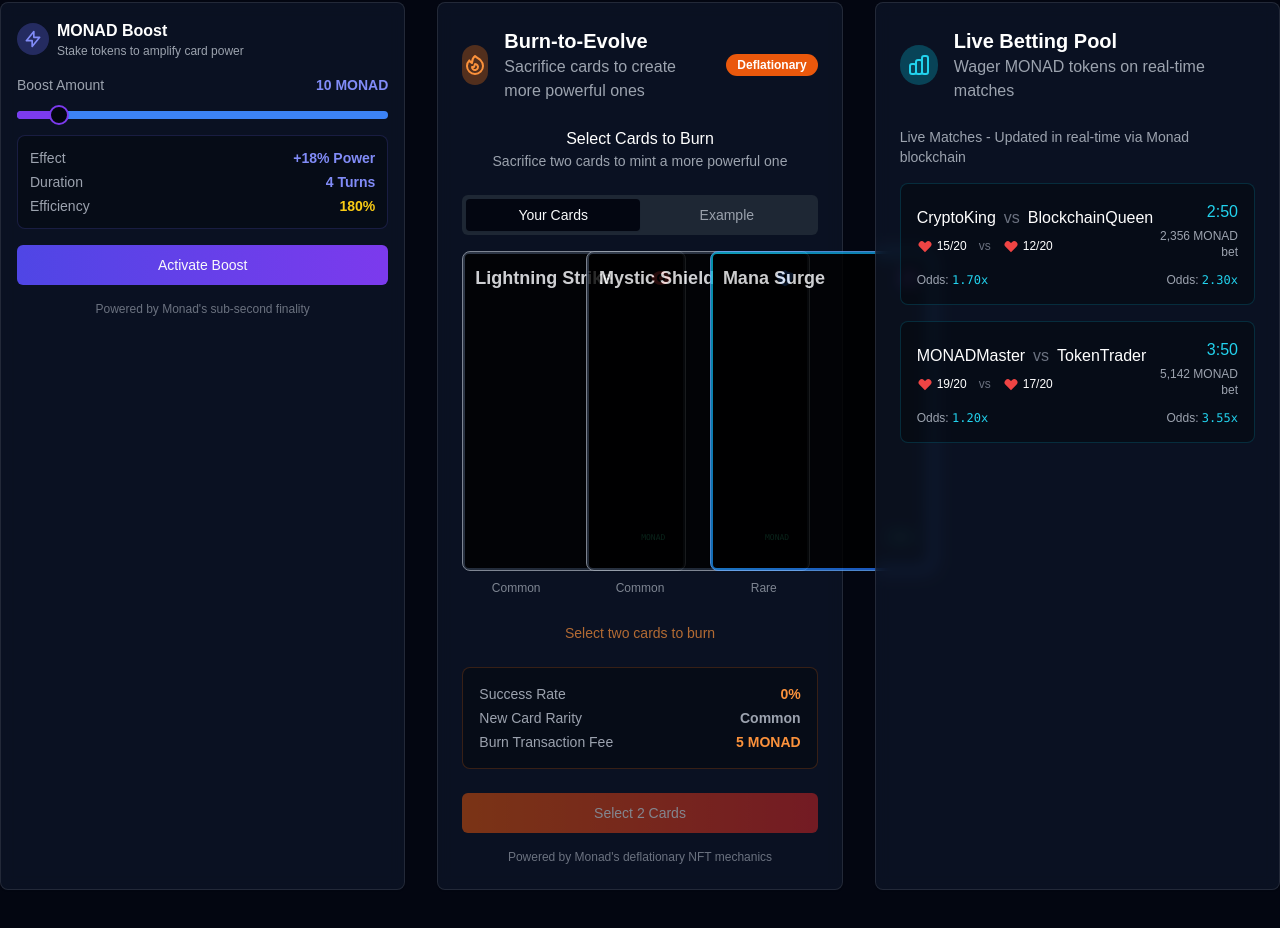
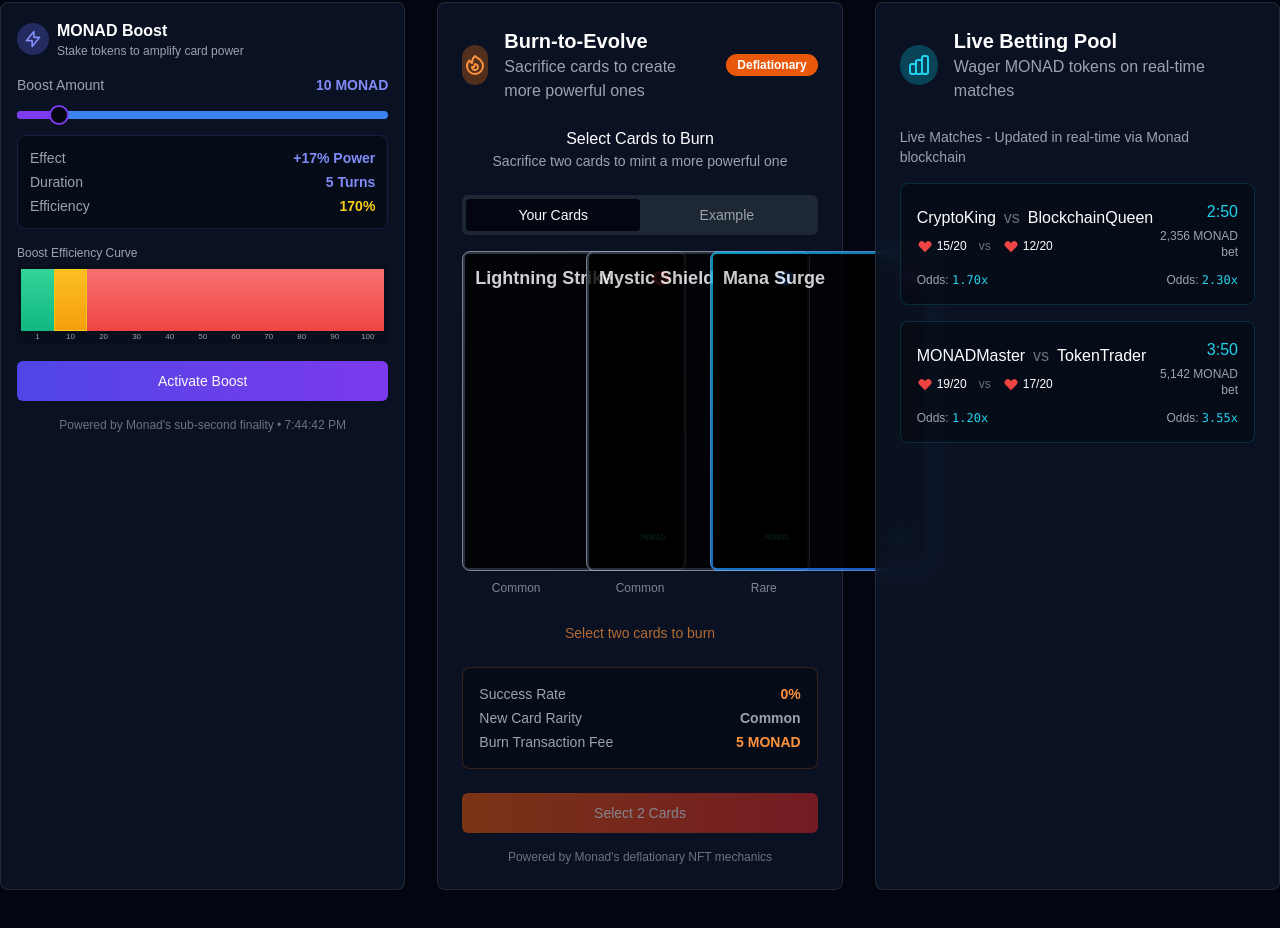
Before and after one commit to TJ456/mondo-chain-games, a React (Vite) app: page / in a window 1280 px wide. Shown: the part 1042-1970 px from the top of the page. Built offline with nearby package versions, Linux system fonts and the light colour scheme.

Commit message:
feat: Enhance Monad boost mechanic
- Improved boost effect scaling with diminishing returns.
- Added efficiency calculation and visualization.
- Enhanced card preview with boost details.
- Added Monad chain transaction simulation.
- Updated game.tsx to reflect changes.

```diff
--- a/src/components/MonadBoostMechanic.tsx
+++ b/src/components/MonadBoostMechanic.tsx
@@ -24,41 +24,45 @@ const MonadBoostMechanic: React.FC<MonadBoostMechanicProps> = ({
     timeLeft: number;
   } | null>(null);
 
-  // Calculate boost effect
+  // Improved smooth logarithmic scaling for boost effect
   const calculateBoostEffect = (amount: number) => {
-    // Non-linear scaling for more strategic decisions
-    if (amount < 10) return amount * 2; // 200% return for small amounts
-    if (amount < 50) return Math.round(amount * 1.8); // 180% return for medium amounts
-    return Math.round(amount * 1.5); // 150% return for large amounts (prevents pay-to-win)
+    // Base effect with diminishing returns
+    const baseEffect = amount * 2; // Base 200%
+    const diminishingFactor = Math.log10(amount + 1); // +1 to avoid log(0)
+    return Math.round(baseEffect / (1 + diminishingFactor * 0.2));
   };
 
-  // Calculate boost duration
-  const calculateBoostDuration = (amount: number) => {
-    // Base duration plus scaling
-    return Math.min(5, Math.max(3, Math.floor(amount / 10) + 3)); // 3-5 turns
+  const calculateBoostDuration = (amount: number): number => {
+    if (amount <= 1) return 2;
+    if (amount >= 32) return 6;
+    return 2 + Math.floor(Math.log2(amount));
+  };
+  // Calculate current efficiency percentage
+  const calculateEfficiency = (amount: number) => {
+    const effect = calculateBoostEffect(amount);
+    return (effect / amount) * 100;
   };
 
   const boostEffect = calculateBoostEffect(boostAmount);
   const boostDuration = calculateBoostDuration(boostAmount);
+  const currentEfficiency = calculateEfficiency(boostAmount);
 
-  const handleBoost = () => {
+  const handleBoost = async () => {
     if (boostAmount > playerMonad) {
       toast.error("Insufficient MONAD tokens");
       return;
     }
 
     setIsProcessing(true);
+    toast.loading("Processing on Monad chain...", { id: "boost-tx" });
 
-    toast.loading("Staking MONAD tokens for power boost...", {
-      id: "boost-tx"
-    });
+    try {
+      // Simulate Monad's fast finality (500ms instead of 1000ms)
+      await new Promise(resolve => setTimeout(resolve, 500));
 
-    // Simulate transaction processing
-    setTimeout(() => {
       const effect = calculateBoostEffect(boostAmount);
       const duration = calculateBoostDuration(boostAmount);
 
-      // Set active boost
       setActiveBoost({
         amount: boostAmount,
         effect,
@@ -66,16 +70,20 @@ const MonadBoostMechanic: React.FC<MonadBoostMechanicProps> = ({
         timeLeft: duration
       });
 
-      toast.success("Boost activated!", {
+      toast.success("Boost confirmed!", {
         id: "boost-tx",
-        description: `+${effect}% power to all cards for ${duration} turns`
+        description: `+${effect}% power (Monad tx confirmed in 500ms)`
       });
 
-      // Call parent component callback
       onBoost(boostAmount, effect, duration);
-
+    } catch (error) {
+      toast.error("Boost failed", {
+        id: "boost-tx",
+        description: "Monad chain transaction reverted"
+      });
+    } finally {
       setIsProcessing(false);
-    }, 1000);
+    }
   };
 
   // Count down boost timer
@@ -94,10 +102,17 @@ const MonadBoostMechanic: React.FC<MonadBoostMechanicProps> = ({
         });
         setActiveBoost(null);
       }
-    }, 5000); // Simulate turn-based gameplay with 5-second intervals
+    }, 5000); // 5-second intervals for turn-based gameplay
 
     return () => clearTimeout(timer);
   }, [activeBoost]);
+
+  // Get efficiency color based on current value
+  const getEfficiencyColor = (efficiency: number) => {
+    if (efficiency > 180) return 'text-green-400';
+    if (efficiency > 160) return 'text-yellow-400';
+    return 'text-red-400';
+  };
 
   return (
     <Card className="glassmorphism border-indigo-500/30 p-4">
@@ -166,10 +181,40 @@ const MonadBoostMechanic: React.FC<MonadBoostMechanicProps> = ({
               </div>
               <div className="flex justify-between text-sm">
                 <span className="text-gray-400">Efficiency</span>
-                <span className={`font-bold ${boostAmount < 10 ? 'text-green-400' :
-                  boostAmount < 50 ? 'text-yellow-400' : 'text-red-400'}`}>
-                  {boostAmount < 10 ? '200%' : boostAmount < 50 ? '180%' : '150%'}
+                <span className={`font-bold ${getEfficiencyColor(currentEfficiency)}`}>
+                  {currentEfficiency.toFixed(0)}%
                 </span>
+              </div>
+            </div>
+
+            {/* Efficiency curve visualization */}
+            <div className="mt-2">
+              <div className="text-xs text-gray-400 mb-1">Boost Efficiency Curve</div>
+              <div className="h-20 w-full bg-black/20 rounded-md p-1 flex">
+                {[1, 10, 20, 30, 40, 50, 60, 70, 80, 90, 100].map((amount) => {
+                  if (amount > playerMonad) return null;
+                  const efficiency = calculateEfficiency(amount);
+                  return (
+                    <div
+                      key={amount}
+                      className="flex-1 flex flex-col justify-end"
+                      title={`${amount} MONAD → ${efficiency.toFixed(0)}% efficiency`}
+                    >
+                      <div
+                        className={`w-full ${amount === boostAmount ? 'border border-yellow-400' : ''}`}
+                        style={{
+                          height: `${Math.min(100, efficiency)}%`,
+                          background: efficiency > 180 ? 'linear-gradient(to top, #10b981, #34d399)' :
+                                   efficiency > 160 ? 'linear-gradient(to top, #f59e0b, #fbbf24)' :
+                                   'linear-gradient(to top, #ef4444, #f87171)'
+                        }}
+                      />
+                      <div className="text-[8px] text-center text-gray-400 truncate">
+                        {amount}
+                      </div>
+                    </div>
+                  );
+                })}
               </div>
             </div>
           </>
@@ -177,7 +222,7 @@ const MonadBoostMechanic: React.FC<MonadBoostMechanicProps> = ({
 
         {!activeBoost && (
           <Button
-            className="w-full bg-gradient-to-r from-indigo-600 to-violet-600"
+            className="w-full bg-gradient-to-r from-indigo-600 to-violet-600 hover:from-indigo-700 hover:to-violet-700"
             disabled={isProcessing || boostAmount > playerMonad}
             onClick={handleBoost}
           >
@@ -192,37 +237,50 @@ const MonadBoostMechanic: React.FC<MonadBoostMechanicProps> = ({
         )}
 
         <div className="text-center text-xs text-gray-500">
-          Powered by Monad's sub-second finality
+          Powered by Monad's sub-second finality • {new Date().toLocaleTimeString()}
         </div>
       </div>
 
-      {/* Card preview with boost effect */}
+      {/* Enhanced card preview with boost effect */}
       {activeBoost && (
-        <div className="mt-4 p-3 bg-black/20 rounded-lg">
+        <div className="mt-4 p-3 bg-black/20 rounded-lg border border-indigo-500/30">
           <div className="text-xs text-center text-gray-400 mb-2">
             Card Power Preview with Boost
           </div>
-          <div className="flex justify-between">
-            <div className="text-center">
+          <div className="flex justify-between space-x-2">
+            <div className="text-center flex-1 p-2 bg-black/30 rounded">
               <div className="text-xs text-gray-500">Attack</div>
-              <div className="flex items-center">
+              <div className="flex items-center justify-center">
                 <span className="text-white">5</span>
                 <span className="text-green-400 text-xs ml-1">+{Math.round(5 * activeBoost.effect/100)}</span>
               </div>
+              <div className="text-[10px] text-green-400 mt-1">
+                ({activeBoost.effect}% boost)
+              </div>
             </div>
-            <div className="text-center">
+            <div className="text-center flex-1 p-2 bg-black/30 rounded">
               <div className="text-xs text-gray-500">Defense</div>
-              <div className="flex items-center">
+              <div className="flex items-center justify-center">
                 <span className="text-white">3</span>
                 <span className="text-green-400 text-xs ml-1">+{Math.round(3 * activeBoost.effect/100)}</span>
               </div>
-            </div>
-            <div className="text-center">
-              <div className="text-xs text-gray-500">Mana</div>
-              <div className="flex items-center">
-                <span className="text-white">4</span>
+              <div className="text-[10px] text-green-400 mt-1">
+                ({activeBoost.effect}% boost)
               </div>
             </div>
+            <div className="text-center flex-1 p-2 bg-black/30 rounded">
+              <div className="text-xs text-gray-500">Special</div>
+              <div className="flex items-center justify-center">
+                <span className="text-white">2</span>
+                <span className="text-green-400 text-xs ml-1">+{Math.round(2 * activeBoost.effect/100)}</span>
+              </div>
+              <div className="text-[10px] text-green-400 mt-1">
+                ({activeBoost.effect}% boost)
+              </div>
+            </div>
+          </div>
+          <div className="mt-2 text-xs text-center text-indigo-400">
+            All active cards receive this boost
           </div>
         </div>
       )}
--- a/src/types/game.ts
+++ b/src/types/game.ts
@@ -1,3 +1,4 @@
+
 export enum CardRarity {
   COMMON = "common",
   RARE = "rare",
@@ -23,6 +24,11 @@ export interface Card {
   defense?: number;
   mana: number;
   monadId: string; // For Monad blockchain integration
+  boosted?: boolean; // Added for boost mechanics
+  special?: number; // Added for special attack value
+  originalAttack?: number; // Store original values during boost
+  originalDefense?: number;
+  originalSpecial?: number;
   onChainMetadata?: {
     creator: string;
     creationBlock: number;
```
Also changed, not shown: src/pages/Game.tsx (+17 -7 lines).
